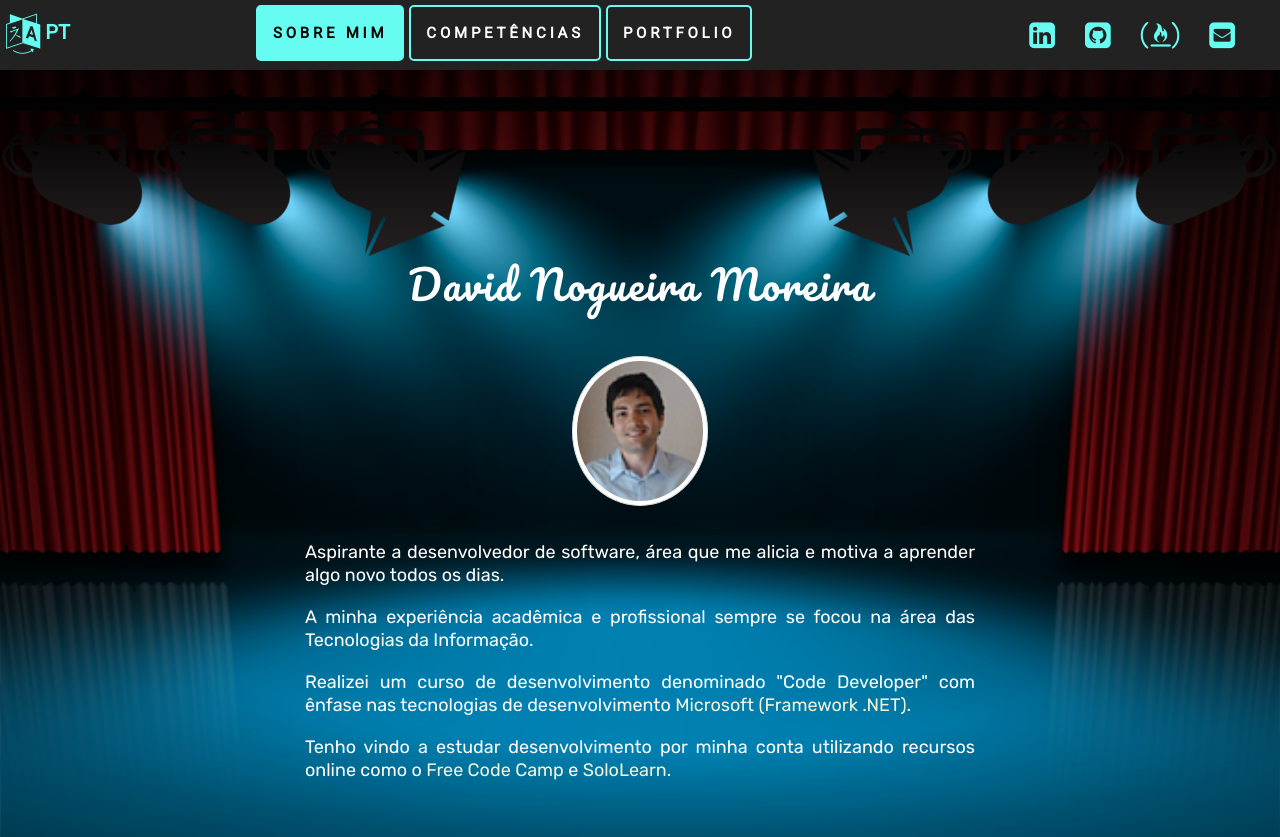
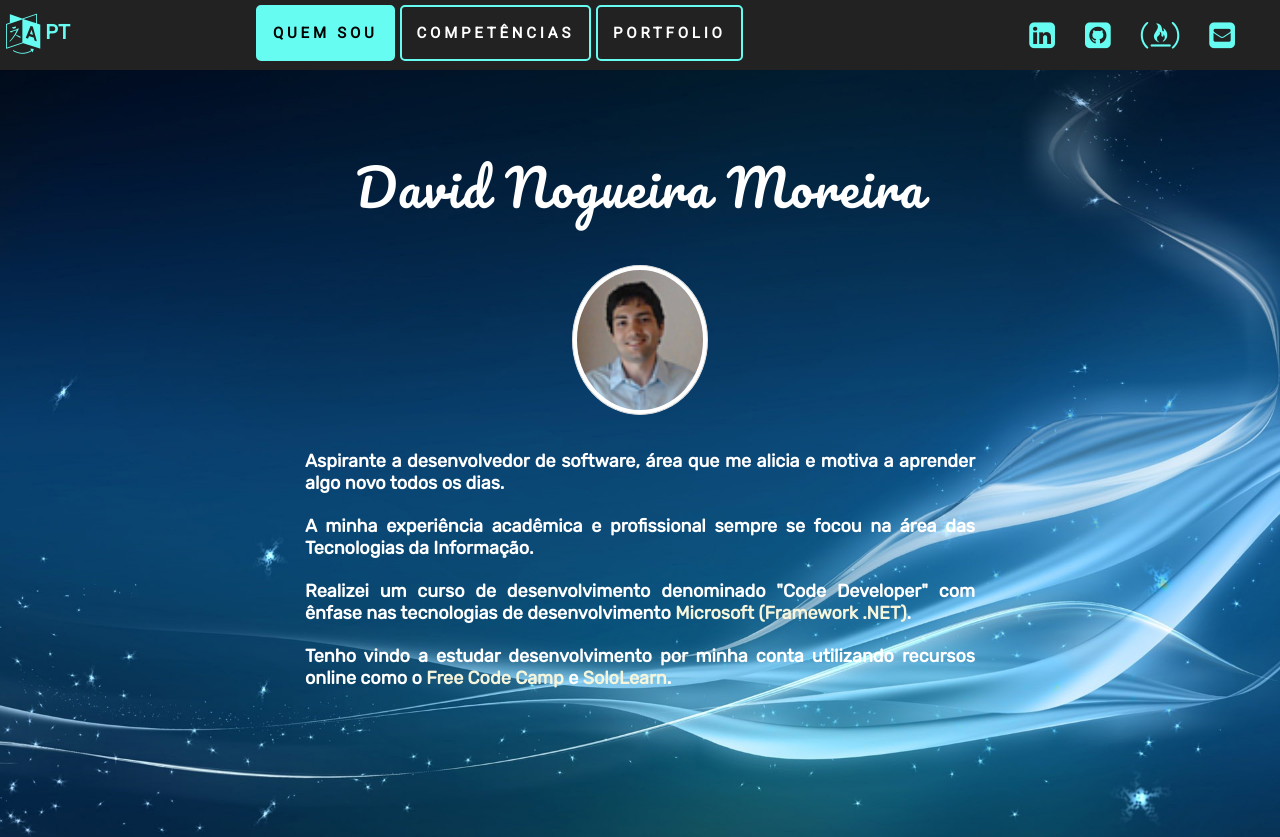
Before and after one commit to David-Moreira/David-Moreira.github.io, a plain HTML site: page portfolio/index.html in a window 1280 px wide. Shown: the top 837 px of the page. Drawn offline with nearby package versions, Linux system fonts and the light colour scheme; a web font is replaced by a local one.

Commit message:
Portfolio Major changes 2

```diff
--- a/portfolio/css/main.css
+++ b/portfolio/css/main.css
@@ -11,7 +11,7 @@
     }
 
     body .title {
-        font-size:30px;
+        font-size:40px;
     }
 
 
@@ -76,7 +76,7 @@ body{
 h1 , .title{
     color:white;
     font-family: 'Pacifico', cursive;
-    font-size:40px;
+    font-size:50px;
     letter-spacing:0.05cm;
 
 }
@@ -230,9 +230,11 @@ main {
 }
 
 #about {
-    background-image: url("../images/spotlight/spotlight-2.png") ;
+    background-image: url("../images/background-5.jpg") ;
     background-size: cover;
     color:white;
+    font-weight: bold;
+
     border-bottom:3px solid black;
     min-height: 100vh;
 
@@ -254,7 +256,7 @@ padding:5px;
     max-width: 680px;
     margin:0 auto;
     position:relative;
-    padding-top:15%;
+    padding-top:7%;
 
 
 
--- a/portfolio/index.html
+++ b/portfolio/index.html
@@ -42,7 +42,7 @@
             </ul>
             <ul id="centerNav" class="nav navbar-nav">
                 <li>
-                    <a id="aAbout" href="#about"> SOBRE MIM </a>
+                    <a id="aAbout" href="#about"> QUEM SOU </a>
                 </li>
                 <li>
                     <a id="aSkills" href="#skills"> COMPETÊNCIAS </a>
@@ -89,7 +89,7 @@
 
             <ul id="mobileNavBar" class="nav collapse ">
                 <li>
-                    <a href="#about"> SOBRE MIM </a>
+                    <a href="#about"> QUEM SOU </a>
                 </li>
                 <li>
                     <a href="#skills"> COMPETÊNCIAS </a>
```
Also changed, not shown: portfolio/images/background-0.jpg (renamed from portfolio/images/6935544-blue-backgrounds-hd.jpg).
